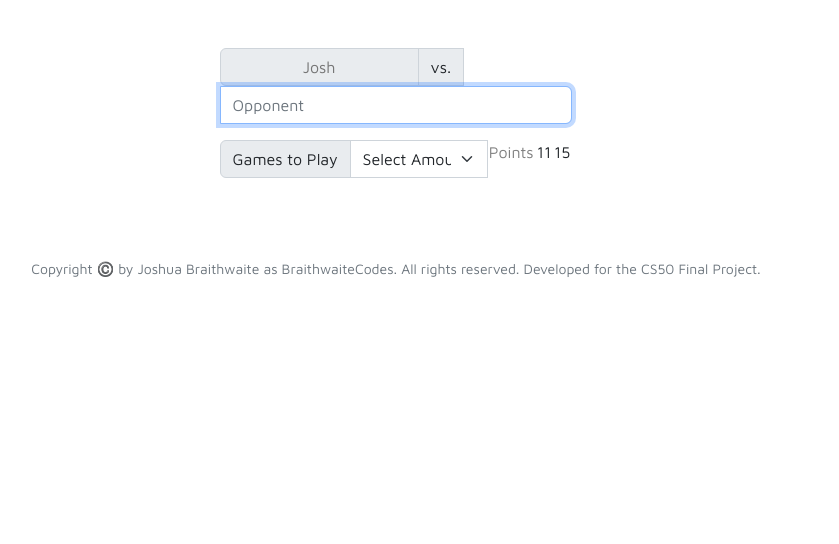
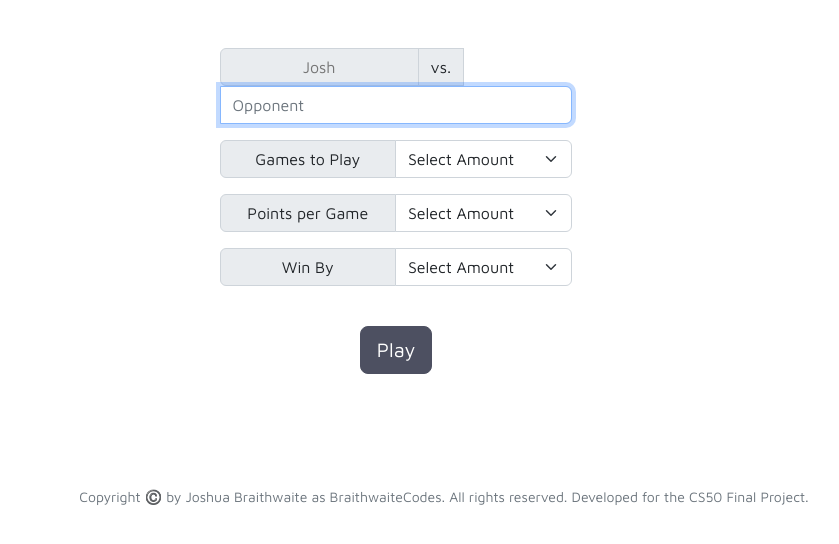
Before and after one commit to BraithwaiteCodes/Final-Project, a Flask app: page /newgame in a window 1280 px wide; the page is wider, and only the part inside the window is pictured. Shown: the part 74-618 px from the top of that part, without its empty margins (244-1083 px from the left). Run offline with Flask 3, Linux system fonts and the light colour scheme; a user stored in the database is signed in; data comes from the database, SQL or seed files in the repository; some libraries are stand-ins or nearby versions.

Commit message:
Finished HTML for newGame Tweaked CSS settings Tweaked Layout

```diff
--- a/static/styles.css
+++ b/static/styles.css
@@ -21,16 +21,21 @@ a {
   margin-top: 2em;
 }
 
-.bg-mod-primary {
+.navbar {
   background-color: var(--primary-bg-color);
 }
 
-.bg-mod-secondary {
+.navbar-nav {
+  --bs-nav-link-hover-color: var(--warning-text-color);
 }
 
 .btn-primary {
   background-color: var(--secondary-bg-color);
   border-color: var(--secondary-bg-color);
+  --bs-btn-hover-bg: var(--warning-text-color);
+  --bs-btn-hover-border-color: var(--warning-text-color);
+  --bs-btn-hover-color: var(--primary-bg-color);
+  --bs-btn-active-color: var(--primary-bg-color);
 }
 
 .navbar-brand {
@@ -54,3 +59,8 @@ a {
   background-position: center;
   background-size: 100%;
 }
+
+.new-game-select {
+  width: 50%;
+  justify-content: center;
+}
--- a/templates/index.html
+++ b/templates/index.html
@@ -5,8 +5,8 @@
 {% endblock %}
 
 {% block main %}
-    <div class="container-fluid">
-        <button class="btn btn-secondary btn-lg m-4" onclick="location.href='/newgame';">New Game</button>
+    <div class="container-fluid header-bg">
+        <button class="btn btn-primary btn-lg m-4" onclick="location.href='/newgame';">New Game</button>
     </div>
     <div class="container-fluid bg-mod-secondary">
         <div class="row">
--- a/templates/layout.html
+++ b/templates/layout.html
@@ -82,9 +82,9 @@
 
     </main>
 
-    <footer class="mb-5 small text-center text-muted">
+    <footer class="container-fluid text-center m-5 small text-muted">
       Copyright ©️ by Joshua Braithwaite as BraithwaiteCodes.
-      All rights reserved. Developed for the CS50 Final Project.
+        All rights reserved. Developed for the CS50 Final Project.
     </footer>
   </body>
 </html>
--- a/templates/newgame.html
+++ b/templates/newgame.html
@@ -5,7 +5,7 @@
 {% endblock %}
 
 {% block main %}
-    <!-- TODO -->
+<!-- Form for selecting parameters for the new game to be played -->
     <div class="row align-items-center mb-3 mx-auto" style="width: 30%; height:auto">
         <form action="/newgame" method="post">
             <div class="input-group mb-3">
@@ -14,19 +14,30 @@
                 <input autocomplete="off" autofocus class="form-control mx-auto w-auto" id="player2" name="player2" placeholder="Opponent" required type="text">
             </div>
             <div class="input-group mb-3">
-                <label class="input-group-text" for="gamesToPlay">Games to Play</label>
-                <select class="form-select" id="gamesToPlay">
+                <label class="input-group-text new-game-select" for="gamesToPlay">Games to Play</label>
+                <select class="form-select" id="gamesToPlay" required>
                     <option selected disabled>Select Amount</option>
                     <option value="3">3</option>
                     <option value="5">5</option>
+                </select>
             </div>
             <div class="input-group mb-3">
-                <label class="input-group-text" for="points">Points per Game</label>
-                <select class="form-select" id="points">
-                    <option selected disabled>Points</option>
+                <label class="input-group-text new-game-select" for="points">Points per Game</label>
+                <select class="form-select" id="points" required>
+                    <option selected disabled>Select Amount</option>
                     <option value="11">11</option>
                     <option value="15">15</option>
+                </select>
             </div>
+            <div class="input-group mb-3">
+                <label class="input-group-text new-game-select" for="winBy">Win By</label>
+                <select class="form-select" id="winBy" required>
+                    <option selected disabled>Select Amount</option>
+                    <option value="1">1</option>
+                    <option value="2">2</option>
+                </select>
+            </div>
+            <button class="btn btn-primary btn-lg mt-4">Play</button>
         </form>
     </div>
 {% endblock %}
```
Also changed, not shown: 3 other files.
